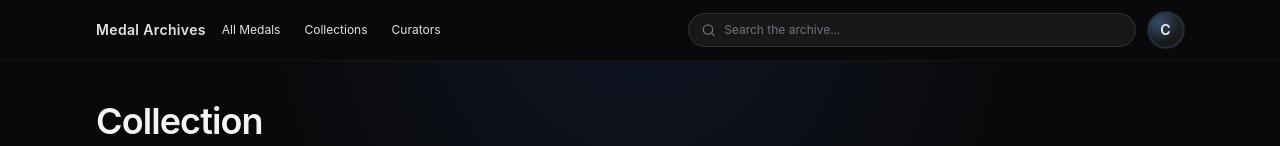
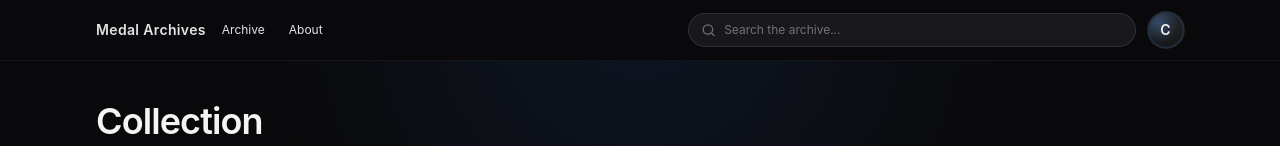
Before and after one commit to cedik456/modern-svelte-kit, a SvelteKit app: page / in a window 1280 px wide. Shown: the top 146 px of the page. Built offline with nearby package versions, Linux system fonts and the light colour scheme.

Commit message:
fix: implify header navigation links

```diff
--- a/src/routes/+layout.svelte
+++ b/src/routes/+layout.svelte
@@ -18,9 +18,8 @@
 			<a href={resolve('/')} class="text-sm font-semibold tracking-wide">Medal Archives</a>
 
 			<nav class="hidden items-center gap-6 text-xs text-zinc-300 md:flex">
-				<a href={resolve('/')} class="hover:text-white">All Medals</a>
-				<a href={resolve('/')} class="hover:text-white">Collections</a>
-				<a href={resolve('/')} class="hover:text-white">Curators</a>
+				<a href={resolve('/')} class="hover:text-white">Archive</a>
+				<a href={resolve('/')} class="hover:text-white">About</a>
 			</nav>
 
 			<div class="ml-auto flex flex-1 items-center justify-end gap-3">
@@ -88,9 +87,8 @@
 			</div>
 
 			<nav class="mt-3 flex flex-wrap gap-x-4 gap-y-2 text-xs text-zinc-300">
-				<a href={resolve('/')} class="hover:text-white">All Medals</a>
-				<a href={resolve('/')} class="hover:text-white">Collections</a>
-				<a href={resolve('/')} class="hover:text-white">Curators</a>
+				<a href={resolve('/')} class="hover:text-white">Archive</a>
+				<a href={resolve('/')} class="hover:text-white">About</a>
 			</nav>
 		</div>
 	</header>
```
